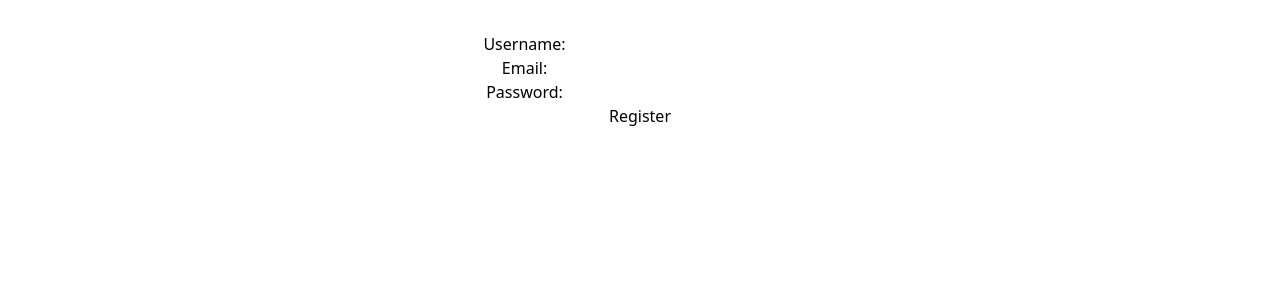
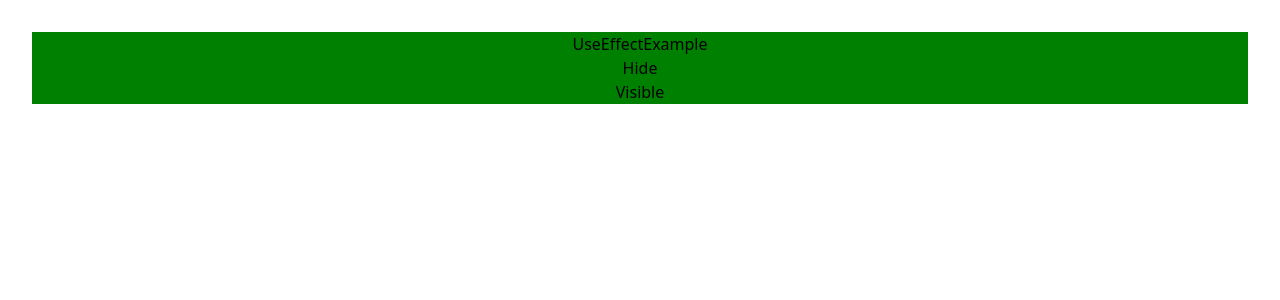
Before and after one commit to tofail-ahmed/react_ts_project, a React (Vite) app: page / in a window 1280 px wide. Shown: the top 300 px of the page. Built offline with nearby package versions, Linux system fonts and the light colour scheme.

Commit message:
useEffect cleanUp

```diff
--- a/src/App.tsx
+++ b/src/App.tsx
@@ -1,8 +1,9 @@
 // import { useState } from "react";
 import "./App.css";
+import UseEffectExample from "./pages/UseEffectExample";
 // import Counter from "./pages/Counter";
 // import Form from "./pages/form";
-import UseReducer from "./pages/UseReducer";
+// import UseReducer from "./pages/UseReducer";
 
 function App() {
   // const [counter, setCounter] = useState(0);
@@ -12,7 +13,8 @@ function App() {
       {/* <Counter counter={counter} setCounter={setCounter}></Counter> */}
 
       {/* <Form></Form> */}
-      <UseReducer></UseReducer>
+      {/* <UseReducer></UseReducer> */}
+      <UseEffectExample></UseEffectExample>
     </>
   );
 }
--- /dev/null
+++ b/src/pages/UseEffectExample.tsx
@@ -0,0 +1,34 @@
+import React, { useEffect, useState } from "react";
+
+function UseEffectExample() {
+  const [hidden, sethidden] = useState(false);
+  useEffect(() => {
+    console.log("render");
+    return () => {
+      console.log("Cleanup");
+    };
+  }, [hidden]);
+  const conditionalBg={
+      backgroundColor: hidden?"red": "green",
+  }
+
+  return (
+    <div style={conditionalBg}>
+      <h3 className="text-center">UseEffectExample</h3>
+
+      {hidden ? (
+        <button onClick={() => sethidden(!hidden)}>Unhide</button>
+      ) : (
+        <button onClick={() => sethidden(!hidden)}>Hide</button>
+      )}
+
+      {hidden ? (
+        <h1 className="bg-red-400">Hidden</h1>
+      ) : (
+        <h1 className="bg-green-600">Visible</h1>
+      )}
+    </div>
+  );
+}
+
+export default UseEffectExample;
--- a/src/pages/UseReducer.tsx
+++ b/src/pages/UseReducer.tsx
@@ -1,6 +1,16 @@
 import React, { ChangeEvent, useReducer } from "react";
+
+// type TCurrentState={
+// name:string;
+// email:string;
+// password:string;
+// }
+type TAction={
+  type:string;
+  payload:string;
+}
 const initialState = { name: "", email: "",password:'' };
-const reducer = (currentState, action) => {
+const reducer = (currentState:typeof initialState, action:TAction) => {
   switch (action.type) {
     case "AddName":
       return {...currentState,name:action.payload};
@@ -8,8 +18,8 @@ const reducer = (currentState, action) => {
       return {...currentState,email:action.payload};
     case "AddPassword":
       return {...currentState,password:action.payload};
-
-
+      case "ResetForm": // New action type to reset the form
+      return initialState; // Reset to the initial state
     default:
       return currentState;
   }
@@ -19,7 +29,9 @@ const UseReducer = () => {
   const [state, dispatch] = useReducer(reducer, initialState);
   const handleSubmit=(e:ChangeEvent<HTMLFormElement>)=>{
     e.preventDefault();
-    console.log(state)
+    console.log(state);
+
+
 
   }
   return (
```
